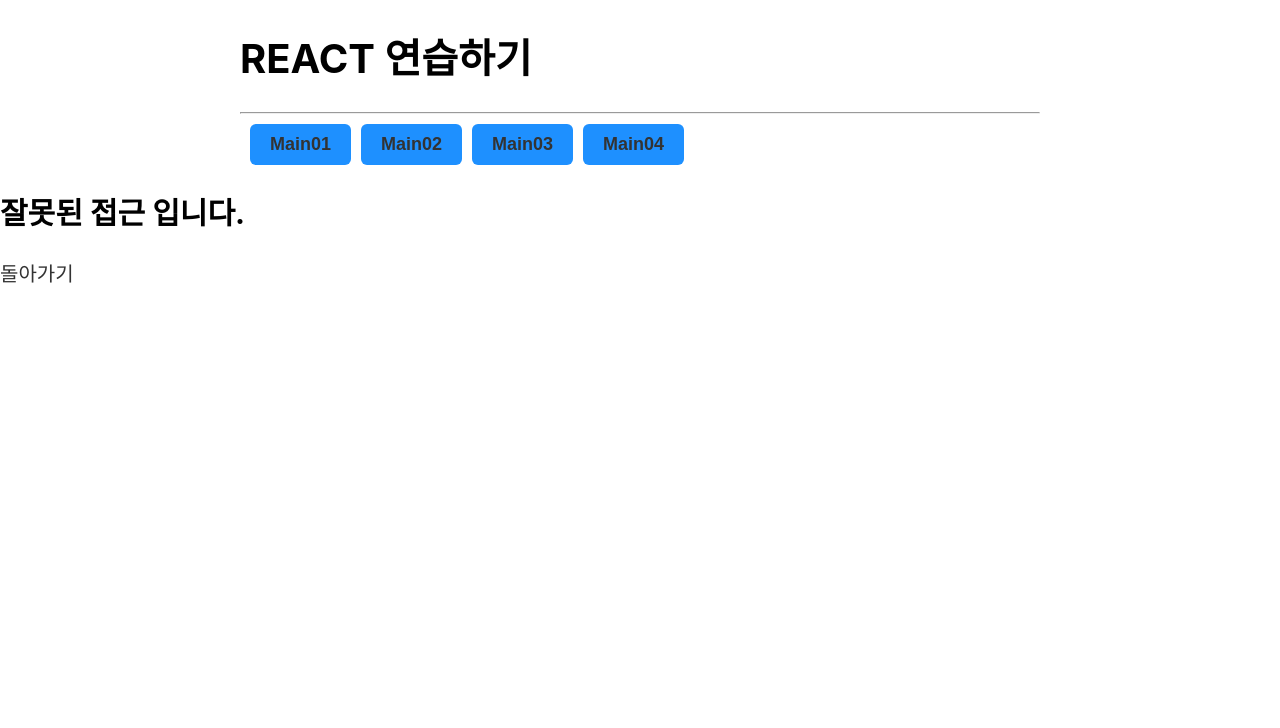
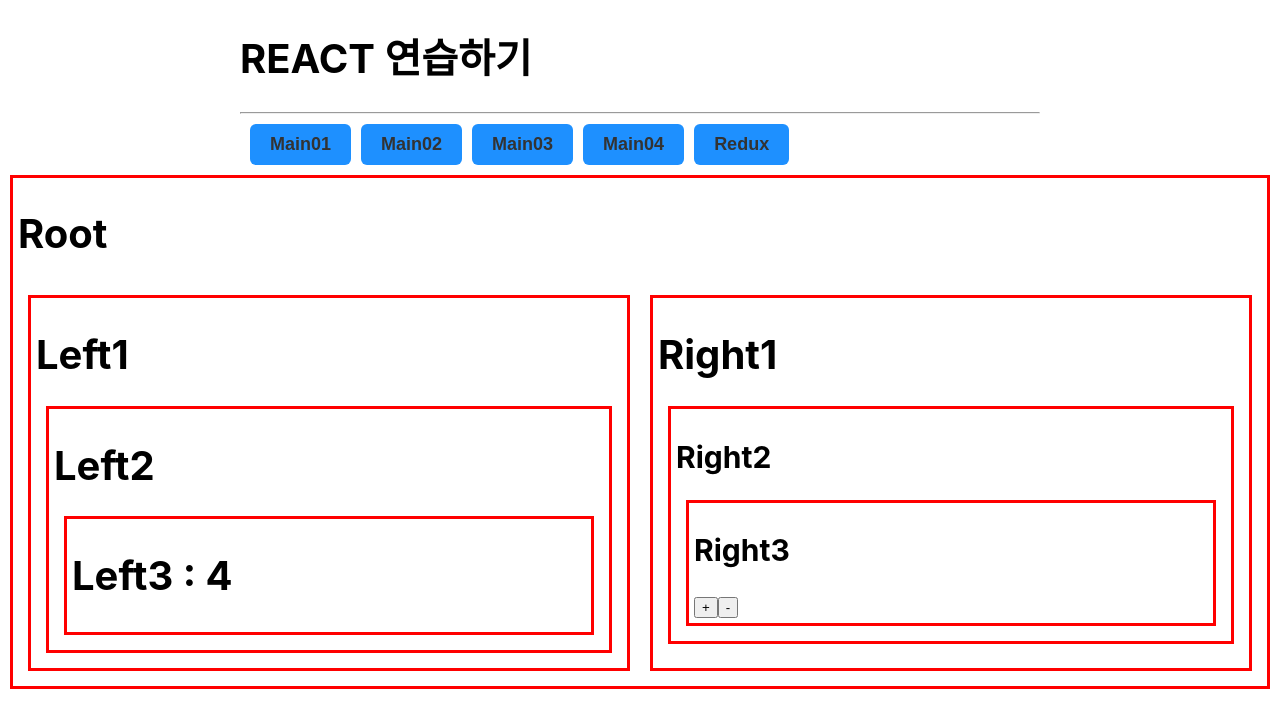
Before and after one commit to nohssam/2023_react, a React (Create React App) app: page /main05 in a window 1280 px wide. Shown: the top 728 px of the page. Built offline with nearby package versions, Linux system fonts and the light colour scheme.

Commit message:
redux_완성

```diff
--- a/src/App.js
+++ b/src/App.js
@@ -6,6 +6,7 @@ import DayList from "./component/DayList";
 import EmptyPage from "./component/EmptyPage";
 import Main03 from "./component/Main03";
 import Main04 from "./component/Main04";
+import Main05 from "./component/Main05";
 
 // 1.App 를 BrowserRouter 로 감싼다.
 function App() {
@@ -18,6 +19,7 @@ function App() {
       <button style={{marginLeft:"10px"}}><Link to="/main02"> Main02 </Link> </button>
       <button style={{marginLeft:"10px"}}><Link to="/main03"> Main03 </Link> </button>
       <button style={{marginLeft:"10px"}}><Link to="/main04"> Main04 </Link> </button>
+      <button style={{marginLeft:"10px"}}><Link to="/main05"> Redux </Link> </button>
     </div>
       <Routes>
         <Route path="/" />
@@ -25,6 +27,8 @@ function App() {
         <Route path="/main02" element={<Main02 />} />
         <Route path="/main03" element={<Main03 />} />
         <Route path="/main04" element={<Main04 />} />
+        <Route path="/main05" element={<Main05 />} />
+
         <Route path="/day/:day" element={<Day />} />
         <Route path="/dayList" element={<DayList />} />
         {/* 이외에 url이 들어오면 받아들이는 페이지 */}
--- /dev/null
+++ b/src/component/Main05.js
@@ -0,0 +1,125 @@
+import styles from './Main04.module.css'
+// import { useState } from "react";
+import { createStore } from "redux";
+import { Provider, useSelector, useDispatch } from 'react-redux';
+
+// 1. props에 대한 정보를 모두 삭제 하자
+// 2. redux를 설치하자 ()  : https://react-redux.js.org/introduction/getting-started
+// ** npm install react-redux
+//    npm install redux react-redux
+// ERROR in ./src/component/EmptyPage.js 4:0-40
+// Module not found: Error: Can't resolve 'react-router-dom'
+// ** npm install react-router-dom --save
+// 3. 임포트하기 import { createStore } from "react-redux";
+// 4. store 생성
+// 5. store에 들어갈 reducer 함수(현재state상태과 action을 인자로 받는다.) 만들기
+// 6. react-redux를 사용하기 위해서  3가지 import 하기
+//    import { Provider, useSelector, useDispatch } from 'react-redux';
+//   ** Provoider => 사용할 범위에 지정해준다.
+//   ** useSelector => 어떤 state 값을 사용할 지를 선택,
+//   ** useDispatch => state값 변경
+
+function reducer(currentState, action) {
+     // const[number, setNumber] = useState(1) 와 같은 의미
+    if(currentState === undefined){
+        return {number : 4 };
+    }
+
+    // 현재상태복사 => newState
+    const newState = {...currentState}
+    // action으로 인해서 정보가 변경된다.
+    if((action.type === 'PLUS')){
+        newState.number ++ ;
+    }else if((action.type === 'MINUS')){
+        newState.number -- ;
+    }
+    return newState;
+}
+
+// createStore 반드시 reducer를 인자로 넣어야 된다.
+const store = createStore(reducer);
+
+export default function Main05() {
+    // const[number, setNumber] = useState(1)
+    return(
+        <div id={styles.container}>
+           <h1>Root</h1>
+           <div id={styles.grid}>
+            {/* Provoider => 사용할 범위에 지정해준다. */}
+                <Provider store={store}>
+                    <Left1 />
+                    <Right1 />
+                </Provider>
+           </div>
+        </div>
+    );
+}
+
+function Left1(props) {
+    return(
+        <div>
+            <h1>Left1</h1>
+            <Left2 />
+        </div>
+    );
+}
+
+function Left2(props) {
+    return(
+        <div>
+            <h1>Left2</h1>
+            <Left3 />
+        </div>
+    );
+}
+
+function Left3(props) {
+    // function f(state) {
+    //     return state.number;
+    // }
+    // 어떤 state 값을 사용할 지를 선택, 함수를 인자로 받는다.
+    // const number = useSelector(f)
+    const number = useSelector((state)=>state.number);
+    return(
+        <div>
+            <h1>Left3 : {number}</h1>
+        </div>
+    );
+}
+
+function Right1(props) {
+    return(
+        <div>
+            <h1>Right1</h1>
+            <Right2 />
+        </div>
+    );
+}
+function Right2(props) {
+    return(
+        <div>
+            <h2>Right2</h2>
+            <Right3 />
+        </div>
+    );
+}
+function Right3(props) {
+    const dispatch = useDispatch();
+    return(
+        <div>
+            <h2>Right3</h2>
+            {/* 버튼을 눌렀을때 reducer의 state 값이 변경된다. => useDispatch()*/}
+            <input type='button' value='+'  onClick={()=>{
+                // 실행할때의 약속어를 넣어주다.
+                // 약속어 확인은  reducer  if((action.type === 'PLUS')){
+                dispatch({type:'PLUS'});
+            }} />
+
+            <input type='button' value='-'  onClick={()=>{
+                // 실행할때의 약속어를 넣어주다.
+                // 약속어 확인은  reducer  if((action.type === 'MINUS')){
+                dispatch({type:'MINUS'});
+            }} />
+        </div>
+    );
+}
```
